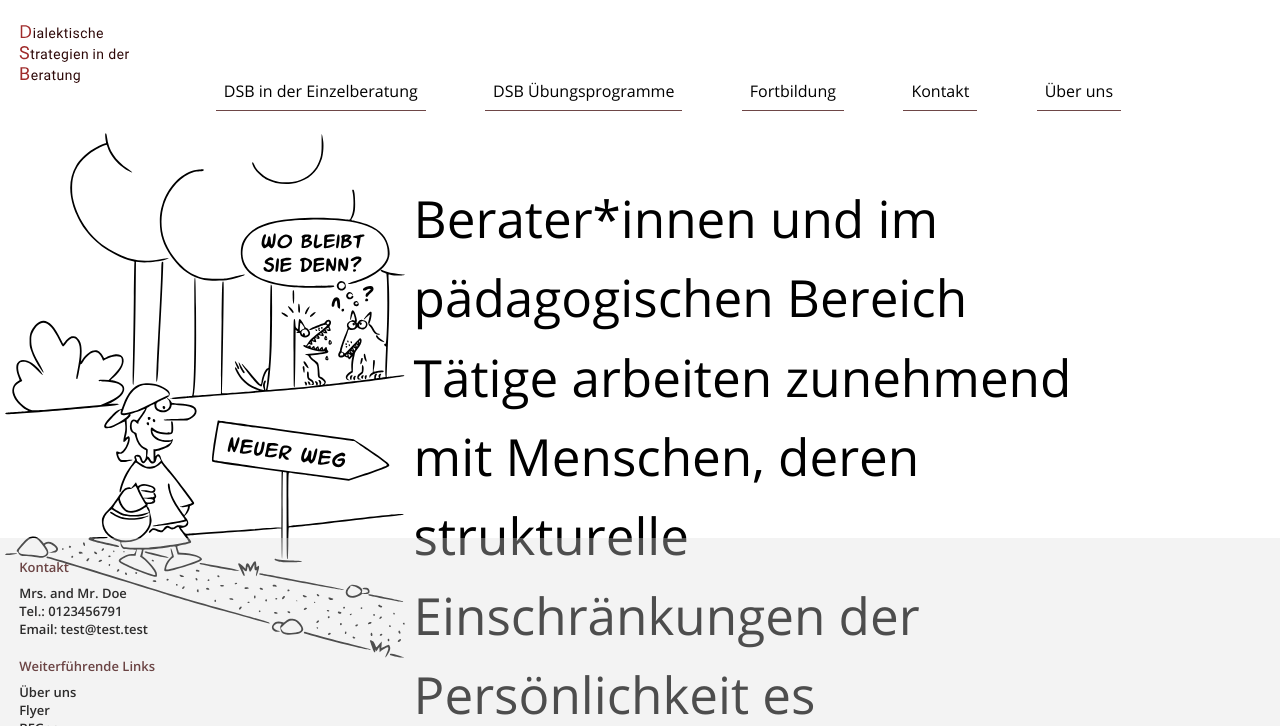
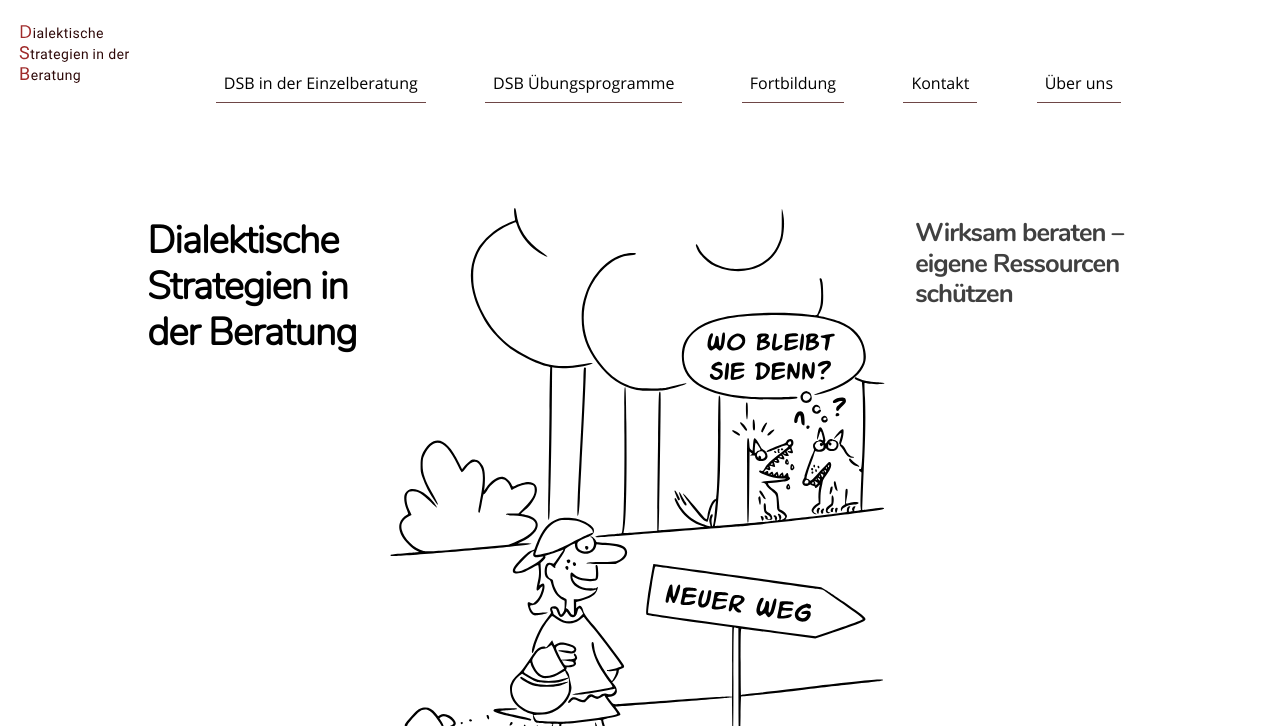
Before and after one commit to JanRiefling/dsb-website, a website: page index.html in a window 1280 px wide. Shown: the top 726 px of the page. Drawn offline with Linux system fonts and the light colour scheme.

Commit message:
Add flexbox to header and main

```diff
--- a/index.html
+++ b/index.html
@@ -1,9 +1,8 @@
 <!DOCTYPE html>
 <html lang="en">
-
   <head>
-    <meta charset="UTF-8">
-    <meta name="viewport" content="width=device-width, initial-scale=1.0">
+    <meta charset="UTF-8" />
+    <meta name="viewport" content="width=device-width, initial-scale=1.0" />
 
     <link rel="stylesheet" href="src/scss/styles.css" />
 
@@ -14,10 +13,14 @@
     <div class="general-wrapper">
       <div class="dsb-navbar">
         <div class="dsb-logo-container">
-            <img src="src/images/svg/Logo.svg" alt="Text Dialektische Strategien in der Beratung" class="logo">
+          <img
+            src="src/images/svg/Logo.svg"
+            alt="Text Dialektische Strategien in der Beratung"
+            class="logo"
+          />
         </div>
         <div class="hamburger-wrap">
-            <input type="checkbox" id="hamburg" onclick="openNavList()">
+          <input type="checkbox" id="hamburg" onclick="openNavList()" />
           <label for="hamburg" class="hamburg">
             <span class="line"></span>
             <span class="line"></span>
@@ -26,19 +29,27 @@
         </div>
         <nav>
           <ul class="hide" id="nav-list">
-                <li><a href="src/html/einzelberatung.html">DSB in der Einzelberatung</a></li>
-                <li><a href="src/html/uebungs-programm.html">DSB Übungsprogramme</a></li>
+            <li>
+              <a href="src/html/einzelberatung.html"
+                >DSB in der Einzelberatung</a
+              >
+            </li>
+            <li>
+              <a href="src/html/uebungs-programm.html">DSB Übungsprogramme</a>
+            </li>
             <li><a href="src/html/fortbildung.html">Fortbildung</a></li>
             <li><a href="src/html/kontakt.html">Kontakt</a></li>
             <li><a href="src/html/aboutus.html">Über uns</a></li>
           </ul>
         </nav>
       </div>
-    <div class="site-content-wrapper">
-    <header>
+        <header class="start-header">
           <div class="comic-homepage-wrapper">
-            <img src="src/images/svg/comic-homepage.svg" alt="Person mit Korb geht weg entlang. Woelfe im Hintergrund"
-                class="dsb-header-image">
+            <img
+              src="src/images/svg/comic-homepage.svg"
+              alt="Person mit Korb geht weg entlang. Woelfe im Hintergrund"
+              class="dsb-header-image"
+            />
           </div>
           <div class="dsb-headline">
             <h1>Dialektische Strategien in der Beratung</h1>
@@ -47,41 +58,48 @@
             <h3>Wirksam beraten – eigene Ressourcen schützen</h3>
           </div>
         </header>
-    <main>
+        <main class="start-main">
           <article>
             <p>
-                Berater*innen und im pädagogischen Bereich Tätige arbeiten zunehmend mit Menschen,
-                deren strukturelle Einschränkungen der Persönlichkeit es erschweren, ihren Alltag zu
-                bewältigen. Schwierigkeiten bei der Impulssteuerung, der Affektregulation sowie der Selbst-
-                und Fremdwahrnehmung wirken sich auf ihren Umgang mit sich selbst und anderen aus.
+              Berater*innen und im pädagogischen Bereich Tätige arbeiten
+              zunehmend mit Menschen, deren strukturelle Einschränkungen der
+              Persönlichkeit es erschweren, ihren Alltag zu bewältigen.
+              Schwierigkeiten bei der Impulssteuerung, der Affektregulation
+              sowie der Selbst- und Fremdwahrnehmung wirken sich auf ihren
+              Umgang mit sich selbst und anderen aus.
             </p>
             <p>
-                Die Dialektischen Strategien in der Beratung sind eine Methode, die auf einer
-                persönlichkeitspsychologischen Grundlage basiert und den Arbeitsprozess ökonomisch für
-                die beratenden und wirksam für die Klient*innen gestaltet.
+              Die Dialektischen Strategien in der Beratung sind eine Methode,
+              die auf einer persönlichkeitspsychologischen Grundlage basiert und
+              den Arbeitsprozess ökonomisch für die beratenden und wirksam für
+              die Klient*innen gestaltet.
             </p>
           </article>
           <div class="bfgoe-card-wrapper">
             <div class="bfgoe-card-title">
-                <img src="src/images/bfgoe_logo2.png" alt="logo der bfgoe">
+              <img src="src/images/bfgoe_logo2.png" alt="logo der bfgoe" />
             </div>
             <div class="bfgoe-card-text">
-                Dialektische Strategien in der Beratung ist eine Kooperation mit der
-                Beschäftigungsförderung Göttingen
+              Dialektische Strategien in der Beratung ist eine Kooperation mit
+              der Beschäftigungsförderung Göttingen
             </div>
             <div class="bfgoe-card-action">
               <div class="bfgoe-button">
-            <a href="https://www.bfgoe.de/fileadmin/Redaktion_15/download/projekte_flyer/Flyer_DSB_2019_Web.pdf" target="_blank">
+                <a
+                  href="https://www.bfgoe.de/fileadmin/Redaktion_15/download/projekte_flyer/Flyer_DSB_2019_Web.pdf"
+                  target="_blank"
+                >
                   zum Flyer
                 </a>
               </div>
               <div class="bfgoe-button">
-            <a href="https://www.bfgoe.de/dsb/" target="_blank"> zur BFGoe</a>
+                <a href="https://www.bfgoe.de/dsb/" target="_blank">
+                  zur BFGoe</a
+                >
               </div>
             </div>
           </div>
         </main>
-</div>
       <footer>
         <div class="contact-wrapper">
           <ul>
@@ -117,5 +135,4 @@
     </div>
     <script type="text/javascript" src="src/js/index.js"></script>
   </body>
-
 </html>
--- a/src/scss/base/_general.scss
+++ b/src/scss/base/_general.scss
@@ -20,8 +20,6 @@ body {
 
 
 .general-wrapper {
-  position: relative;
-  min-height: 100vh;
   max-width: 1450px;
   margin: 0 auto;
 }
--- a/src/scss/base/_typography.scss
+++ b/src/scss/base/_typography.scss
@@ -5,13 +5,13 @@ h1, h2, h3, h4, h5, h6 {
 
 body {
     font-family: 'open_sansregular';
-    font-size: 4vw;
+    font-size: 2vw;
 }
 
 h1 {
     font-family: 'nunitolight';
     letter-spacing: -1px;
-    font-size: 6vw;
+    font-size: 3.5vw;
 
 }
 
@@ -19,5 +19,5 @@ h3 {
     font-family: 'nunitobold';
     font-size: 1.3em;
     letter-spacing: -1px;
-    color: $darkish;
+    color: rgba(0,0,0,0.75);
 }
--- a/src/scss/components/_footer.scss
+++ b/src/scss/components/_footer.scss
@@ -1,7 +1,4 @@
 footer {
-    position: absolute;
-    bottom: 0;
-    width: 100%;
     display: flex;
     flex-direction: column;
     font-size: small;
--- a/src/scss/components/_header.scss
+++ b/src/scss/components/_header.scss
@@ -1,13 +1,14 @@
 header {
+
     .comic-homepage-wrapper {
         width: 100%;
         height: auto;
-        margin-right: auto;
-        margin-left: auto;
+
 
         .dsb-header-image {
             width: 100%;
             height: auto;
+            margin: 0 auto;
         }
     }
 
--- a/src/scss/pages/_homepage.scss
+++ b/src/scss/pages/_homepage.scss
@@ -1,10 +1,49 @@
-@media only screen and (min-width: 1024px) {
+ @media only screen and (min-width: 1024px) {
 
-   .site-content-wrapper {
-       display: grid;
-       grid-template-rows:    repeat(4, 100px);
-       grid-template-columns: repeat(4, 1fr);
+   .start-header {
+       display: flex;
+       justify-content: center;
+       padding-top: $padding-large;
+
+
+       .comic-homepage-wrapper {
+         order: 2;
+         flex-basis: 40%;
+         width: 100%;
+
+         .dsb-header-image {
+             width: 100%;
+             height: auto;
+         }
+     }
+
+     .dsb-headline {
+        order: 1;
+        flex-basis: 20%;
+         padding-left: $padding-medium;
+
+         h1 {
+            font-size: 3vw;
+         }
+     }
+
+     .dsb-sub-headline {
+        order: 3;
+        flex-basis: 20%;
+         padding-left: $padding-medium;
+
+         h3 {
+            font-size: 2vw;
+         }
+     }
+
+   }
+
+   .start-main {
+      display: flex;
+
    }
 
 
+
 }
```
Also changed, not shown: src/scss/styles.css. Lines whose indentation alone changed are shown as unchanged.
